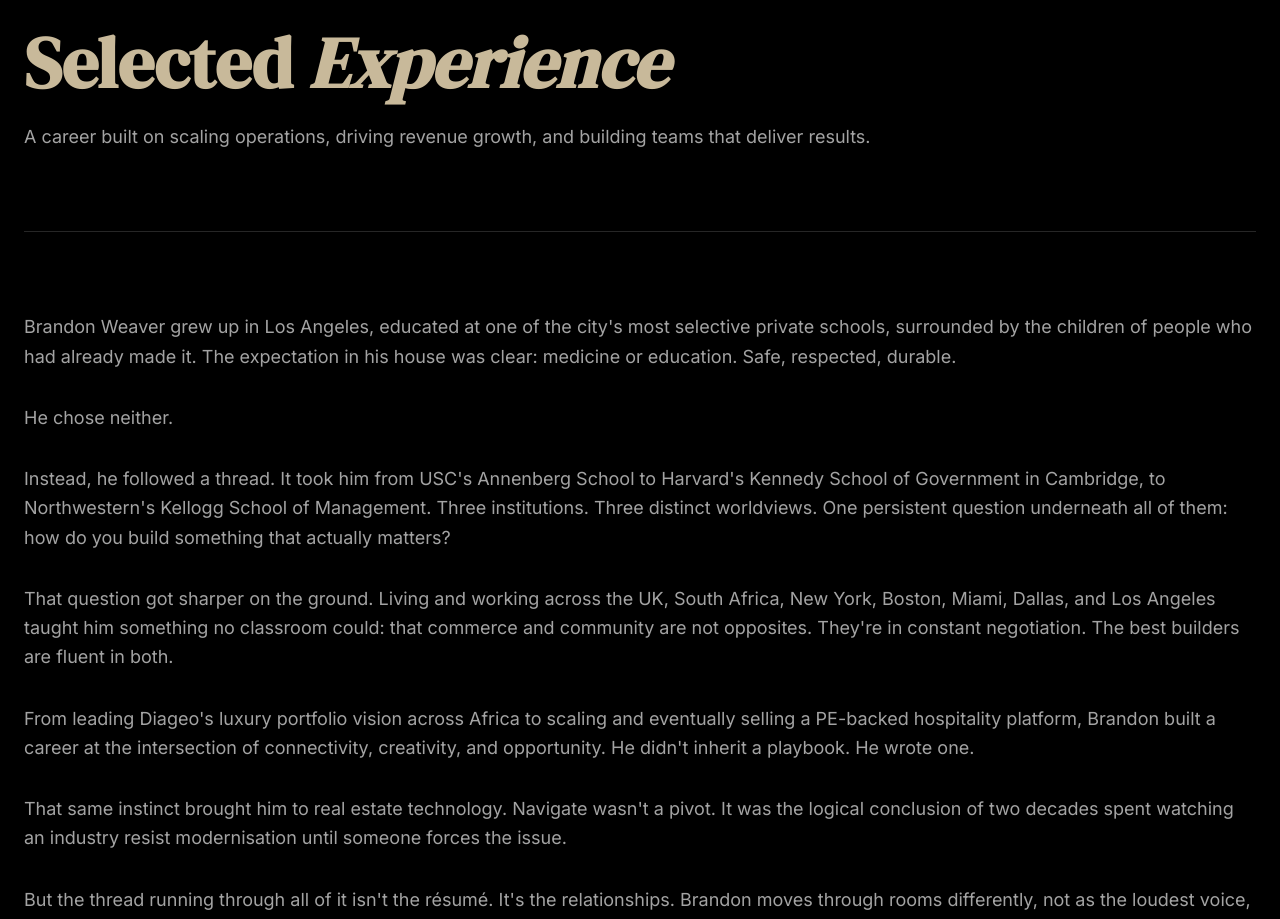
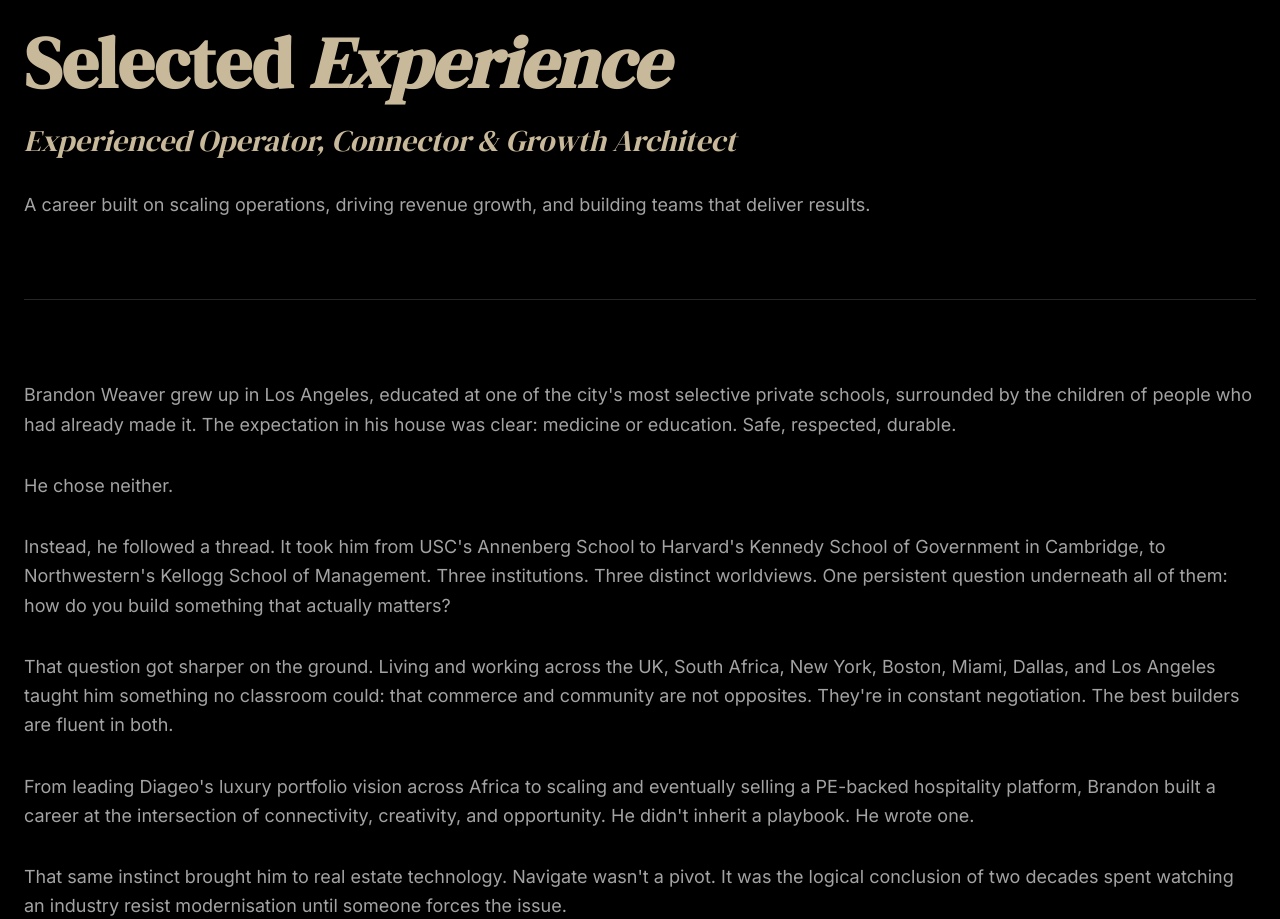
Before and after one commit to letsnavigatebmw/brandonmweaver, a React (Vite) app: page / in a window 1280 px wide. Shown: the part 3481-4400 px from the top of the page. Built offline with nearby package versions, Linux system fonts and the light colour scheme.

Commit message:
Add italic gold subtitle under Selected Experience: 'Experienced Operator, Connector & Growth Architect'

```diff
--- a/src/components/Projects.jsx
+++ b/src/components/Projects.jsx
@@ -74,6 +74,9 @@ export default function Projects() {
           <h2 className="text-6xl md:text-7xl font-serif mb-6" style={{ color: '#c8b99a' }}>
             Selected <span className="italic">Experience</span>
           </h2>
+          <p className="text-2xl md:text-3xl font-serif mb-8" style={{ color: '#c8b99a', fontStyle: 'italic' }}>
+            Experienced Operator, Connector & Growth Architect
+          </p>
           <p className="text-gray-400 text-lg">
             A career built on scaling operations, driving revenue growth, and building teams that deliver results.
           </p>
```
